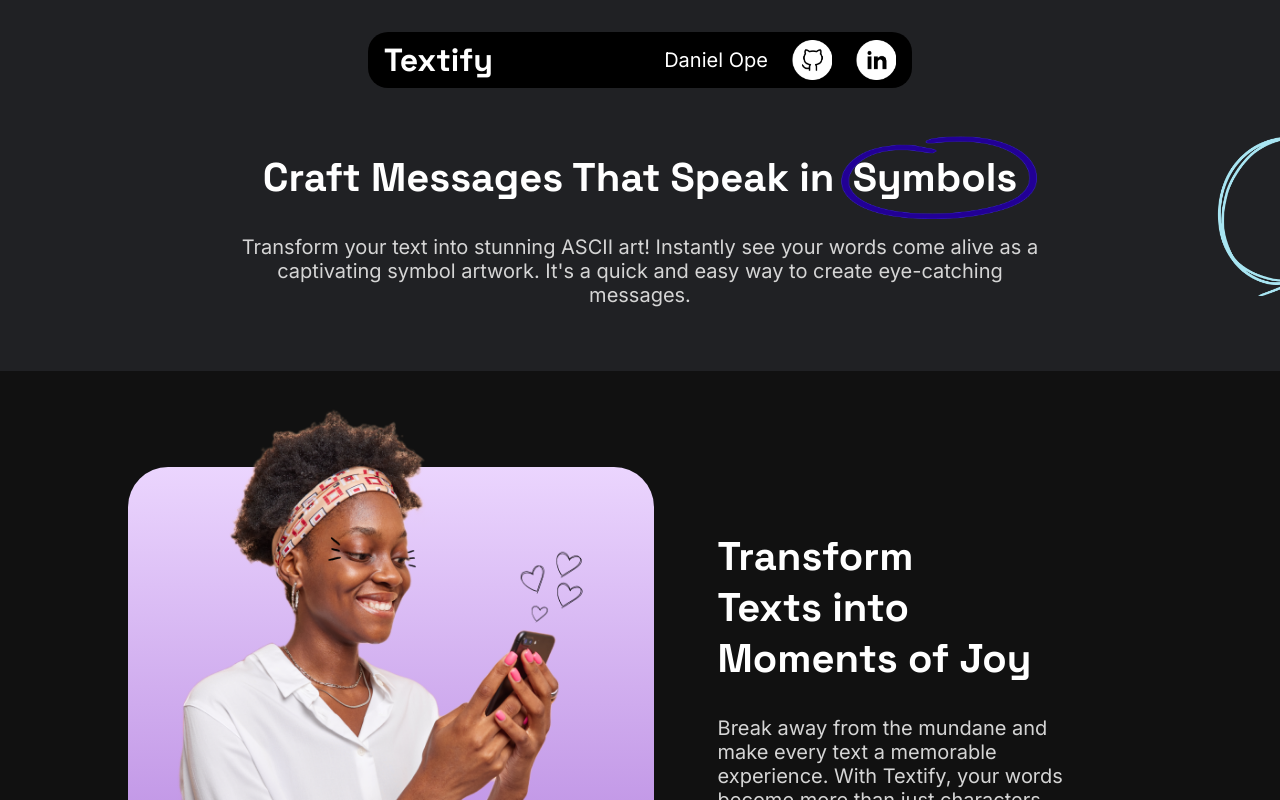
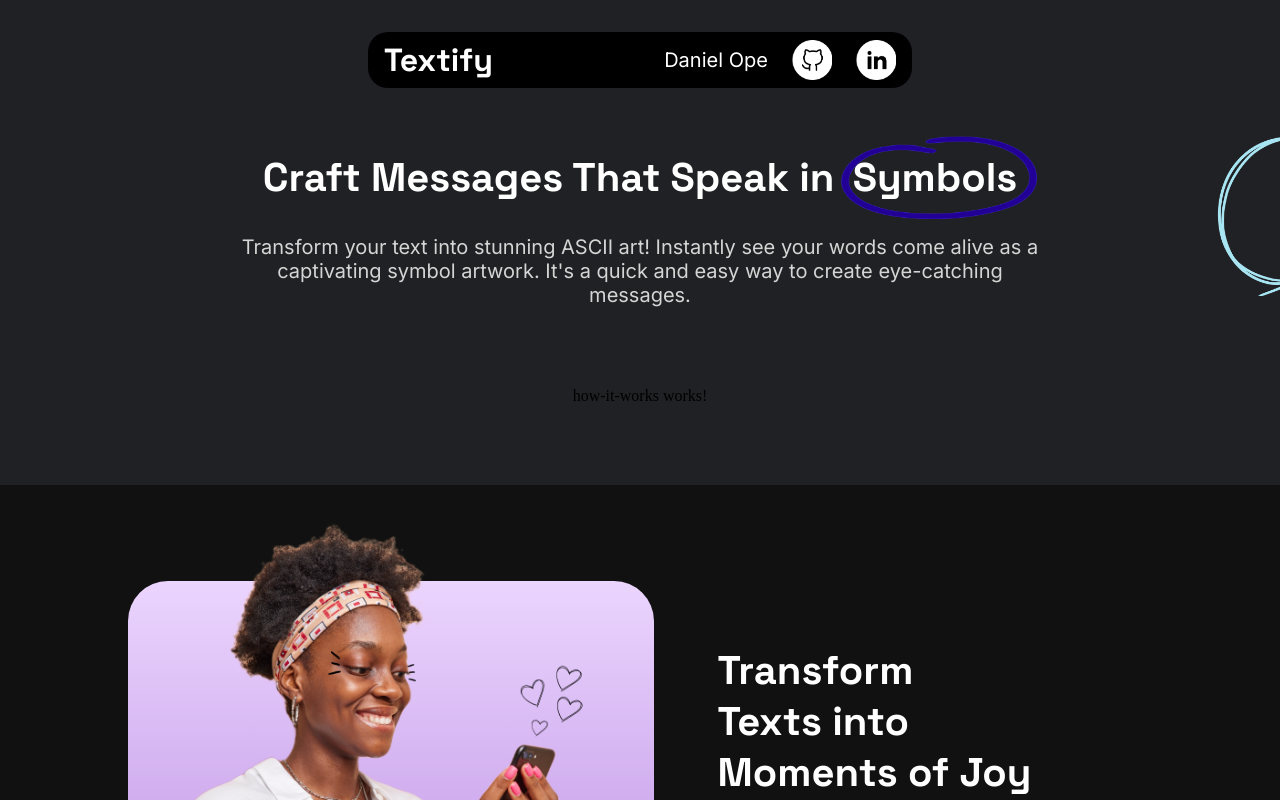
Before and after one commit to Daniel-Ope06/textify-app, an Angular app: page /home in a window 1280 px wide. Shown: the top 800 px of the page. Built offline with nearby package versions, Linux system fonts and the light colour scheme.

Commit message:
Import `how-it-works` into `home`

```diff
--- a/src/app/domains/home/home.component.html
+++ b/src/app/domains/home/home.component.html
@@ -7,5 +7,7 @@
         <img class="blue-circle" src="../../../assets/vector-art/circle-blue.png"/>
     </div>
 
+    <how-it-works/>
+
     <promo-banner/>
 </div>
--- a/src/app/domains/home/home.component.scss
+++ b/src/app/domains/home/home.component.scss
@@ -96,6 +96,10 @@ $small-width: 480px;
     }
 }
 
+.page how-it-works {
+    margin-top: 4rem;
+}
+
 .page promo-banner {
     margin-top: 4rem;
 }
--- a/src/app/domains/home/home.component.ts
+++ b/src/app/domains/home/home.component.ts
@@ -1,11 +1,12 @@
 import { Component } from '@angular/core';
 import { CreatorInfoComponent } from './feature/creator-info/creator-info.component';
+import { HowItWorksComponent } from './feature/how-it-works/how-it-works.component';
 import { PromoBannerComponent } from './feature/promo-banner/promo-banner.component';
 
 @Component({
   selector: 'app-home',
   standalone: true,
-  imports: [CreatorInfoComponent, PromoBannerComponent],
+  imports: [CreatorInfoComponent, HowItWorksComponent, PromoBannerComponent],
   templateUrl: './home.component.html',
   styleUrl: './home.component.scss'
 })
```
